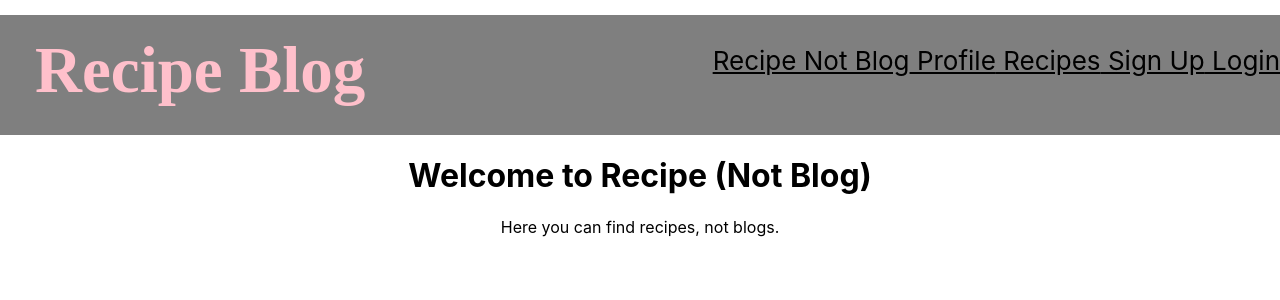
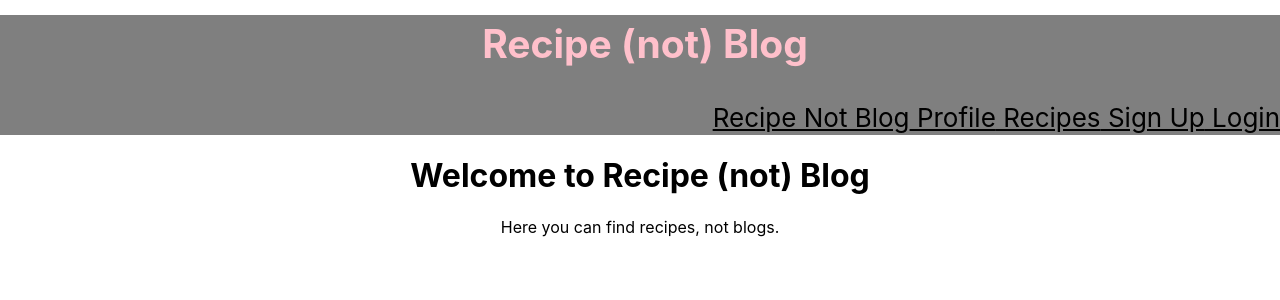
Before and after one commit to kailanak1/recipe-blog-frontend, a React (Create React App) app: page / in a window 1280 px wide. Shown: the top 300 px of the page. Built offline with nearby package versions, Linux system fonts and the light colour scheme; no server answers.

Commit message:
still need to post ingr

```diff
--- a/src/App.js
+++ b/src/App.js
@@ -90,18 +90,13 @@ logout = () => {
 
 
 addRecipe = (event) => {
-  let newTags = {
-    tags: event.target.tags.value
-  }
-  let step = {
-    step_summary: event.target.steps.value
-  }
+
   let newRecipe = {
     title: event.target.title.value,
     summary: event.target.summary.value,
-    // ingredients: [{name: event.name.value, amount: event.target.amount.value}],
-    step,
-    newTags,
+    ingredients: [{ingredient_name: event.name.value, ingredient_amount: event.target.amount.value}],
+    rec_steps: event.target.steps.value,
+    rec_tags: event.target.tags.value,
     user_id: this.state.auth.user.id
   }
   console.log(newRecipe)
@@ -128,7 +123,7 @@ addRecipe = (event) => {
       <div className="App">
         <Router>
         <header className="App-header">
-            <h1 style={{margin: '5px', paddingLeft: '10px', paddingTop: '5px', fontStretch: '200%'}}>Recipe Blog </h1>
+            <h2 style={{margin: '5px', paddingLeft: '10px', paddingTop: '5px', fontStretch: '100%'}}>Recipe (not) Blog </h2>
             <Navbar className='navbar' logout={this.logout} user={this.state.auth.user} />
           </header>
         <div className = "main">
--- a/src/components/LandingPage.js
+++ b/src/components/LandingPage.js
@@ -8,7 +8,7 @@ export default class LandingPage extends React.Component{
     render(){
         return(
             <div>
-            <h1>Welcome to Recipe (Not Blog)</h1>
+            <h1>Welcome to Recipe (not) Blog</h1>
             Here you can find recipes, not blogs.
             </div>
         )
```
